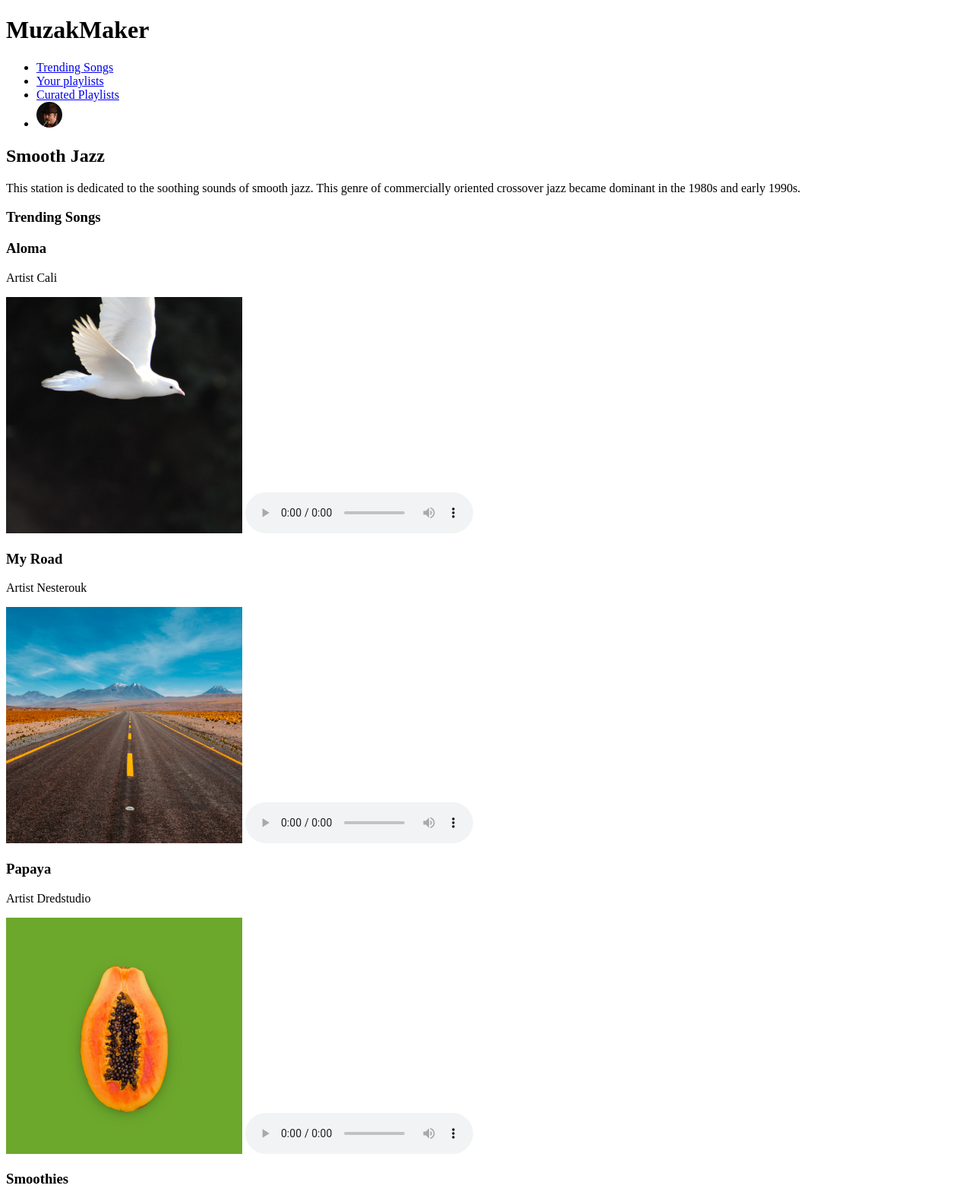
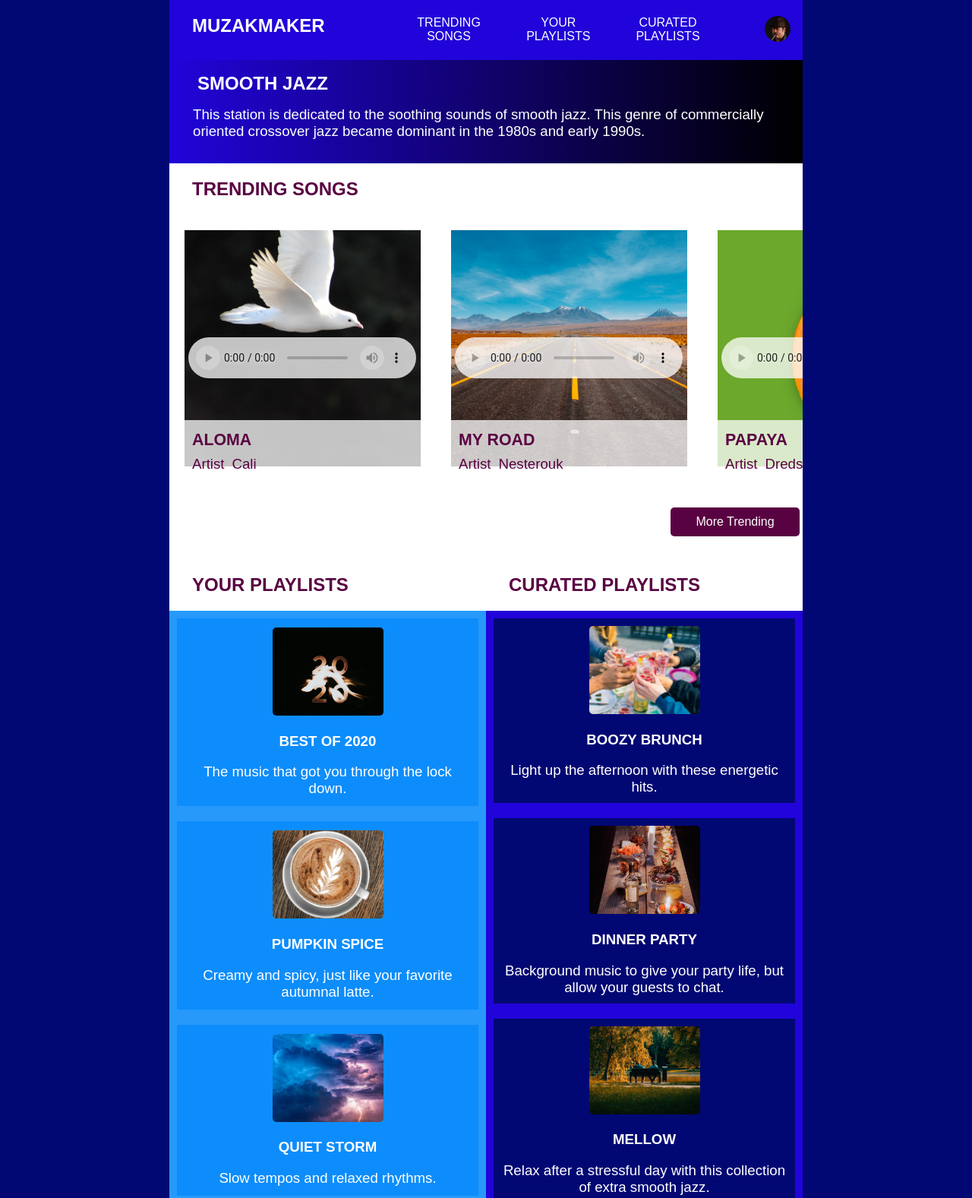
Before and after one commit to acamar14/streaming-media, a plain HTML site: page index.html in a window 1280 px wide. Shown: the top 1577 px of the page at 76% size. Drawn offline with Linux system fonts and the light colour scheme; a web font is replaced by a local one.

Commit message:
Finish HTML and CSS

```diff
--- a/index.html
+++ b/index.html
@@ -4,132 +4,174 @@
     <meta charset="UTF-8">
     <meta name="viewport" content="width=device-width, initial-scale=1.0">
     <title>MuzakMaker</title>
+    <link rel="stylesheet" href="styles.css">
+    <link rel="stylesheet" href="https://use.typekit.net/cid3ocz.css">
 </head>
 <body>
     <header>
+    </header>
+
+    <nav>
+        <input class="menu-btn" type="checkbox" id="dropdown">
+        <label class="menu-icon" for="dropdown"><span></span></label>
+        <label></label>
+
         <h1>MuzakMaker</h1>
-    </header>
-    <nav>
         <ul>
-            <li><a href="#">Trending Songs</a></li>
-            <li><a href="#">Your playlists</a></li>
-            <li><a href="#">Curated Playlists</a></li>
-            <li><a href="#"><img src="images2/duke-silver.png" alt="Duke sliver"></a></li>
+            <li><a href="#trending">Trending<br>songs</a></li>
+            <li><a href="#playlist">Your<br>Playlists</a></li>
+            <li><a href="#curated">Curated<br>Playlists</a></li>
+            <li><a href="#user"><img src="images2/duke-silver.png" alt="Duke sliver"></a></li>
         </ul>
     </nav>
 <main>
     <section id="smooth-jazz">
-    <h2>Smooth Jazz</h2>
-    <p>This station is dedicated to the soothing sounds of smooth jazz. This genre of commercially oriented crossover jazz became dominant in the 1980s and early 1990s.
-    </p>
+            <h1>Smooth Jazz</h1>
+                <p>This station is dedicated to the soothing sounds of smooth jazz. This genre of commercially oriented crossover jazz became dominant in the 1980s and early 1990s.</p>
     </section>
 
     <section id="trending">
-        <h3>Trending Songs</h3>
+            <h2>Trending Songs</h2>
+            <div class="scroll">
         <section>
+            <div>
             <h3>Aloma</h3>
-            <p>Artist Cali</p>
+            <dl>
+                <dt>Artist</dt>
+                <dd>Cali</dd>
+            </dl>
+        </div>
             <img src="images2/aloma-cover.png" alt="dove">
             <audio controls src= "audio/aloma.mp3"></audio>
         </section>
 
         <section>
+        <div>
             <h3>My Road</h3>
-            <p>Artist Nesterouk</p>
+            <dl>
+                <dt>Artist</dt>
+                <dd>Nesterouk</dd>
+            </dl>
+        </div>
         <img src="images2/my-road-cover.png" alt="Road">
         <audio controls src= "audio/my-road.mp3"></audio>
         </section>
 
         <section>
+            <div>
             <h3>Papaya</h3>
-            <p>Artist Dredstudio</p>
+            <dl>
+                <dt>Artist</dt>
+                <dd>Dredstudio</dd>
+            </dl>
+        </div>
         <img src="images2/papaya-cover.png" alt="Papaya">
         <audio controls src= "audio/papaya.mp3"></audio>
         </section>
 
         <section>
+        <div>
             <h3>Smoothies</h3>
-            <p>Artist Black Rhomb</p>
+            <dl>
+                <dt>Artist</dt>
+                <dd>Black Rhomb</dd>
+            </dl>
+            </div>
         <img src="images2/smoothies-cover.png" alt="smoothies">
         <audio controls src= "audio/smoothies.mp3"></audio>
         </section>
 
         <section>
+        <div>
             <h3>Successful Performance</h3>
-            <p>Artist Ricky Bombino</p>
+            <dl>
+                <dt>Artist</dt>
+                <dd>Ricky Bombino</dd>
+            </dl>
+        </div>
         <img src="images2/successful-performance-cover.png" alt="SP">
         <audio controls src="audio/successful-performance.mp3"></audio>
         </section>
+        </div>
+        <a href="#button" class="more-trending">More Trending</a>
     </section>
 
-<a href="#">More Trending</a>
+    <div class="grid">
 
-<section id="playlists">
+        <section id="playlist">
                     <h2>Your Playlists</h2>
-    <section>
+
+                <div class="scrollv">
+                    <section id="best2020">
                         <img src="images2/best-of-2020-cover.png" alt="2020">
                         <h3>Best of 2020</h3>
                             <p>The music that got you through the lock down.</p>
                     </section>
 
-    <section>
+                    <section id="pumpkin">
                         <img src="images2/pumpkin-spice-cover.png" alt="Pumpkin Spice">
                         <h3>Pumpkin Spice</h3>
                             <p>Creamy and spicy, just like your favorite autumnal latte.</p>
                     </section>
 
-    <section>
+                    <section id="quiet">
                         <img src="images2/quiet-storm-cover.png" alt="">
                         <h3>Quiet Storm</h3>
                             <p>Slow tempos and relaxed rhythms.</p>
                     </section>
 
-    <section>
+                    <section id="jazz-chill">
                         <img src="images2/jazz-chill-cover.png" alt="">
                         <h3>Smooth Jazz</h3>
                             <p>The pioneers of smooth jazz</p>
                     </section>
-    <section>
+                    <section id="smooth-study">
                         <img src= "images2/smooth-study-cover.png" alt="">
                         <h3>Smooth Study</h3>
                             <p>Background music to keep you going while you study.</p>
                     </section>
+             </div>
+                <a href="#button" class="more-playlist">All your playlists</a>
         </section>
-
-<a href="#">All your playlists</a>
-
 
         <section id="curated">
                 <h2>Curated Playlists</h2>
-    <section>
+                <div class="scrollv2">
+                    <section id="boozy">
                         <img src="images2/boozy-brunch-cover.png" alt="">
                         <h3>Boozy Brunch</h3>
                         <p>Light up the afternoon with these energetic hits.</p>
                     </section>
-    <section>
+
+                    <section id="party">
                         <img src="images2/dinner-party-cover.png" alt="">
                         <h3>Dinner Party</h3>
                             <p>Background music to give your party life, but allow your guests to chat. </p>
                     </section>
-    <section>
+                    <section id="mellow">
                         <img src="images2/mellow-cover.png" alt="">
+
                         <h3>Mellow</h3>
                             <p>Relax after a stressful day with this collection of extra smooth jazz.</p>
                     </section>
+                        <section id="chill">
                         <img src="images2/jazz-chill-cover.png" alt="">
+
                         <h3>Jazz and Chill</h3>
                             <p>Set the mood with these silky sounds.</p>
-    <section>
-        <img src="images2/smooth-jazz-cover.png" alt="">
+                    </section>
+                        <section id="saxo">
+                        <img src="images2/smooth-saxophone-cover.png" alt="">
                         <h3>Jazz Saxophone</h3>
                             <p>The greatest collection of your sax favorites.</p>
                     </section>
+                </div>
+              <a href="#button" class="more-curated">More Curated</a>
         </section>
-
-<a href="#">More curated</a>
+ </div>
 </main>
     <footer>
-        <small>Copyright 2022 Smooth Jazz</small>
+        <p><small>Copyright 2022 Smooth Jazz</small></p>
     </footer>
   </body>
 </html>
--- /dev/null
+++ b/styles.css
@@ -0,0 +1,443 @@
+:root{
+    --lt-blue: #0D8DFB;
+    --dk-blue: #020873;
+    --brt-blue: #030A8C;
+    --vdk-blue: #020659;
+    --magenta:#590242;
+    --vlt-blue: #2699FB;
+    --bright-blue:#2104D9;
+    --black: #000;
+    --white:#FFFFFF;
+    --gray-opacity:rgba(255,255,255,.75);
+}
+
+html{
+    background-color: var(--dk-blue);
+}
+
+body{
+    margin: 0 auto;
+    align-content: center;
+    background-color: var(--white);
+    font-family:"raleway", sans-serif;
+    width:375px;
+
+
+}
+
+h1, h2, h3{
+    font-weight: bold;
+    text-transform: uppercase;
+}
+
+h2, h3{
+    color:var(--magenta);
+    font-family:"raleway", sans-serif;
+
+}
+h2{
+    padding-left: 30px;
+}
+p, dl, dd{
+    font-size: 14pt;
+    font-family:"raleway", sans-serif;
+    font-weight: 200;
+    margin: auto 0;
+    display: block;
+}
+
+footer{
+    color: var(--magenta);
+    font-size: 10pt;
+    background-color: var(--white);
+    font-weight:bold;
+    font-family:"raleway", sans-serif;
+}
+
+ul {
+    overflow: hidden;
+    max-height: 0;
+    transition: max-height .2s ease-out;
+}
+
+label {
+    cursor: pointer;
+    display: inline-block;
+    padding: 28px 20px;
+    position: relative;
+    user-select: none;
+}
+
+label span {
+    background-color: #ffffff;
+    display: block;
+    height: 2px;
+    position: relative;
+    transition: background-color .2s ease-out;
+    width: 18px;
+}
+label span:before, label span:after {
+    background: #ffffff;
+    content: '';
+    display: block;
+    height: 100%;
+    position: absolute;
+    transition: all .2s ease-out;
+    width: 100%;
+}
+label span:before {
+    top: 5px;
+}
+label span:after {
+    top: -5px;
+}
+input {
+    display: none;
+}
+input:checked ~ ul {
+    max-height: 500px;
+}
+input:checked ~ label span {
+    background: transparent;
+}
+input:checked ~ label span:before {
+    transform: rotate(-45deg);
+}
+input:checked ~ label span:after {
+    transform: rotate(45deg);
+}
+input:checked ~ label:not(.steps) span:before, input:checked ~ label:not(.steps) span:after {
+    top: 0;
+}
+
+nav{
+    width:375px;
+    background-color: var(--bright-blue);
+    text-transform: uppercase;
+}
+nav h1{
+    color: var(--white);
+    text-align: center;
+}
+nav ul {
+    display: grid;
+    text-align:center;
+    list-style-type: none;
+    gap: 0.5em;
+    text-align: center;
+
+}
+a:hover{
+    background-color: var(--magenta);
+}
+
+ul{
+    margin:0;
+    padding:0;
+    background-color: var(--bright-blue);
+    max-height: 0;
+    overflow: hidden;
+    list-style: none;
+    text-transform: uppercase;
+}
+
+li a{
+    color: var(--white);
+    text-decoration: none;
+    display: block;
+    padding: 21px 26px;
+}
+
+nav h2{
+    height: 1px;
+}
+
+dl{
+    display:flex;
+    text-align: center;
+}
+
+dt, dd{
+    color:var(--magenta);
+    font-family:"raleway", sans-serif;
+    font-weight: 200;
+    margin-left: 10px;
+
+}
+#smooth-jazz{
+    color:var(--white);
+    background-image: linear-gradient(to right, var(--bright-blue),var(--black));
+    padding: 1rem;
+
+}
+#smooth-jazz h1{
+    padding:1px;
+    margin: auto 0;
+    margin-left: 20px;
+
+}
+#smooth-jazz p{
+    padding: 15px;
+}
+
+#trending{
+    width:375px;
+    background-color: var(--white);
+}
+
+#trending h3{
+    font-family:"raleway", sans-serif;
+    font-size: 16pt;
+    margin-left: 10px;
+}
+.scroll{
+    display: grid;
+    grid-template-columns: 1fr 1fr 1fr 1fr 1fr;
+    overflow-x: auto;
+    overflow-y: hidden;
+}
+
+.scroll section {
+    margin: 20px;
+    position: relative;
+    color:var(--magenta);
+}
+.scroll div {
+    position: absolute;
+    top: 250px;
+    background-color: var(--gray-opacity);
+    width: 350px;
+    padding: 0;
+    line-height: 0.5;
+}
+
+.scroll::-webkit-scrollbar{
+    width: 20px;
+}
+.scroll::-webkit-scrollbar-track{
+    box-shadow: inset 0 0 15px var(--magenta);
+}
+
+.scroll::-webkit-scrollbar-thumb{
+    background-color: var(--magenta);
+    border-radius: 5px;
+}
+.scroll::-webkit-scrollbar-thumb:hover{
+    background-color: var(--vdk-blue);
+}
+
+audio{
+    position: absolute;
+    bottom: 120px;
+    left: 5px;
+}
+
+ audio::-webkit-media-controls-mute-button {
+    background-color: var(--gray-opacity);
+    border-radius: 50%;
+}
+
+audio::-webkit-media-controls-play-button {
+    background-color: var(--gray-opacity);
+    border-radius: 50%;
+}
+audio::-webkit-media-controls-enclosure {
+    background-color: var(--gray-opacity);
+
+}
+
+.more-trending, .more-playlist, .more-curated{
+    display: block;
+    background-color: var(--magenta);
+    text-decoration: none;
+    border-radius: 5px;
+    padding: 10px;
+    text-align: center;
+    color: #ffffff;
+    width: 150px;
+    margin: 30px;
+
+}
+
+.more-trending:hover, .more-playlist:hover, .more-curated:hover {
+    background-color: var(--vdk-blue);
+}
+
+#playlist div {
+    background-color: var(--vlt-blue);
+    width: 100%;
+}
+
+#best2020, #pumpkin, #quiet, #jazz-chill, #smooth-study{
+    background-color: var(--lt-blue);
+    color:var(--white);
+    text-align: center;
+    padding: 12px;
+    margin: 10px;
+
+}
+#best2020 h3, #pumpkin h3, #quiet h3, #jazz-chill h3, #smooth-study h3{
+    text-align: center;
+    color: var(--white);
+
+}
+#best2020:hover, #pumpkin:hover, #quiet:hover, #jazz-chill:hover, #smooth-study:hover{
+background-color: var(--magenta);
+}
+
+.scrollv, .scrollv2{
+    display: grid;
+    max-height: 1400px;
+    display:flex;
+    flex: 1;
+    overflow-x: auto;
+    overflow-y: hidden;
+
+}
+
+.scrollv section, .scrollv2 section {
+    margin: 20px;
+    position: relative;
+    color:var(--magenta);
+    padding: 0;
+}
+
+.scrollv div, .scrollv2 div{
+    position: absolute;
+    top: 250px;
+    padding: 0;
+    line-height: 0.5;
+}
+
+.scrollv::-webkit-scrollbar{
+    width: 15px;
+}
+.scrollv::-webkit-scrollbar-track{
+    box-shadow: inset 0 0 15px var(--dk-blue);
+}
+.scrollv::-webkit-scrollbar-thumb{
+    background-color: var(--brt-blue);
+    border-radius: 5px;
+}
+.scrollv::-webkit-scrollbar-thumb:hover{
+    background-color: var(--white);
+}
+
+#curated div {
+    background-color: var(--bright-blue);
+    width: 100%;
+}
+
+#boozy, #party, #mellow, #chill, #saxo{
+    background-color: var(--dk-blue);
+    color:var(--white);
+    text-align: center;
+    padding: 10px 12px;
+    margin: 10px;
+}
+#boozy h3 , #party h3 , #mellow h3, #chill h3 , #saxo h3{
+    color: var(--white);
+
+}
+#boozy:hover, #party:hover, #mellow:hover, #chill:hover, #saxo:hover{
+    background-color: var(--magenta);
+}
+
+.scrollv2::-webkit-scrollbar {
+    width: 15px;
+}
+.scrollv2::-webkit-scrollbar-track {
+    box-shadow: inset 0 0 15px var(--brt-blue) ;
+}
+.scrollv2::-webkit-scrollbar-thumb {
+    background-color: var(--dk-blue);
+    border-radius: 5px;
+}
+.scrollv2::-webkit-scrollbar-thumb:hover {
+    background-color: var(--white);
+}
+
+footer{
+    text-align: center;
+    color:var(--magenta);
+    padding: 8px;
+    font-family:"raleway", sans-serif;
+    font-weight: bold;
+
+}
+
+@media screen and (min-width:834px){
+
+    nav{
+        text-align: center;
+        align-items: center;
+        width: 834px;
+        background-color: var(--bright-blue);
+        padding: 0.6rem 0;
+    }
+
+    ul {
+        overflow: visible;
+        position: absolute;
+        top: 0;
+        display: grid;
+        grid-template-columns: 1fr 1fr 1fr 1fr ;
+        margin-left: 300px;
+
+
+    }
+    label span, input{
+        display: none;
+    }
+
+    body{
+        width:834px;
+        margin-bottom: auto;
+    }
+
+    #trending{
+        width:834px;
+    }
+
+    nav h1 {
+        position: absolute;
+        top: 0;
+        margin-left: 30px;
+    }
+
+    .more-trending{
+        position: relative;
+        left: 630px;
+    }
+
+    .grid {
+        display: grid;
+        grid-template-columns: 50% 50%;
+        overflow-x: auto;
+        overflow-y: visible;
+    }
+
+    #playlist div, #curated div{
+        display: grid;
+        height:800px;
+        overflow-x: hidden;
+        overflow-y: visible;
+        padding-bottom: 0;
+    }
+
+    figure img {
+        float: left;
+
+    }
+
+    .more-curated, .more-playlist{
+        position: relative;
+        left:210px;
+    }
+    footer{
+        text-align: center;
+        color:var(--magenta);
+        padding: 20px;
+
+    }
+}
```
Lines whose indentation alone changed are shown as unchanged.
